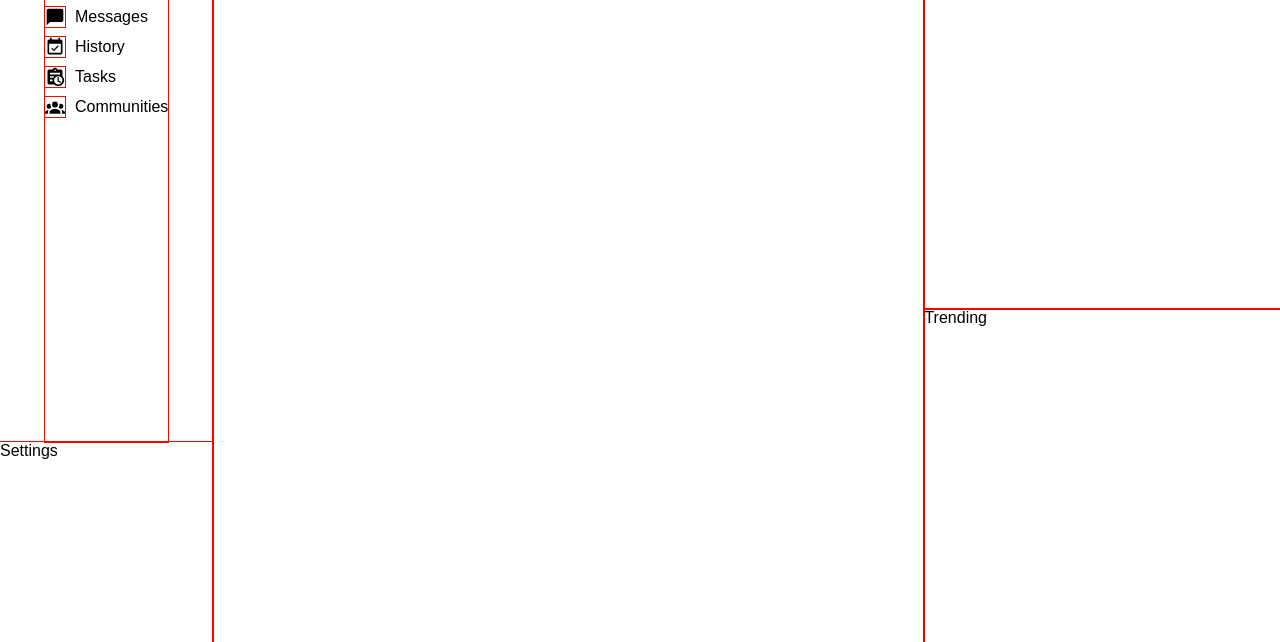
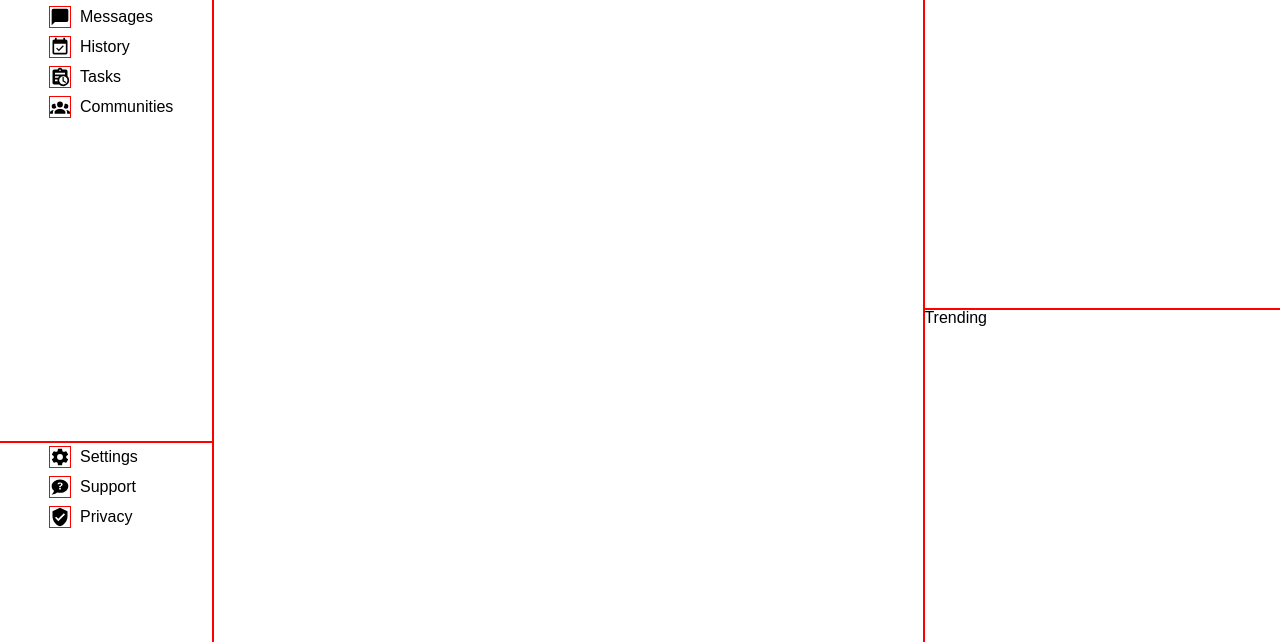
Before and after one commit to alexander-soriano/admin-dashboard, a plain HTML site: page index.html in a window 1280 px wide. Shown: the part 158-800 px from the top of the page. Drawn offline with Linux system fonts and the light colour scheme.

Commit message:
menu edit

```diff
--- a/index.html
+++ b/index.html
@@ -27,7 +27,14 @@
             <img src="resources/svg/account-group.svg" width="20px" height="20px">
             Communities
         </div>
-        <div class="settings">Settings</div>
+        <div class="settings">
+            <img src="resources/svg/cog.svg" width="20px" height="20px">
+            Settings
+            <img src="resources/svg/chat-question.svg" width="20px" height="20px">
+            Support
+            <img src="resources/svg/shield-check.svg" width="20px" height="20px">
+            Privacy
+        </div>
     </div>
     <div class="header">
         <div class="search-bar">Search Bar</div>
--- a/style.css
+++ b/style.css
@@ -47,9 +47,18 @@ body {
 .menu {
     display: grid;
     grid-template: repeat(6, 30px) / 30px 1fr;
-    justify-self: center;
+    /* justify-self: center; */
     align-items: center;
+    padding-left: 50px;
 }
+.settings {
+    display: grid;
+    grid-template: repeat(3, 30px) / 30px 1fr;
+    /* justify-self: center; */
+    align-items: center;
+    padding-left: 50px;
+}
+
 /* Header */
 .header {
     display: grid;
```
